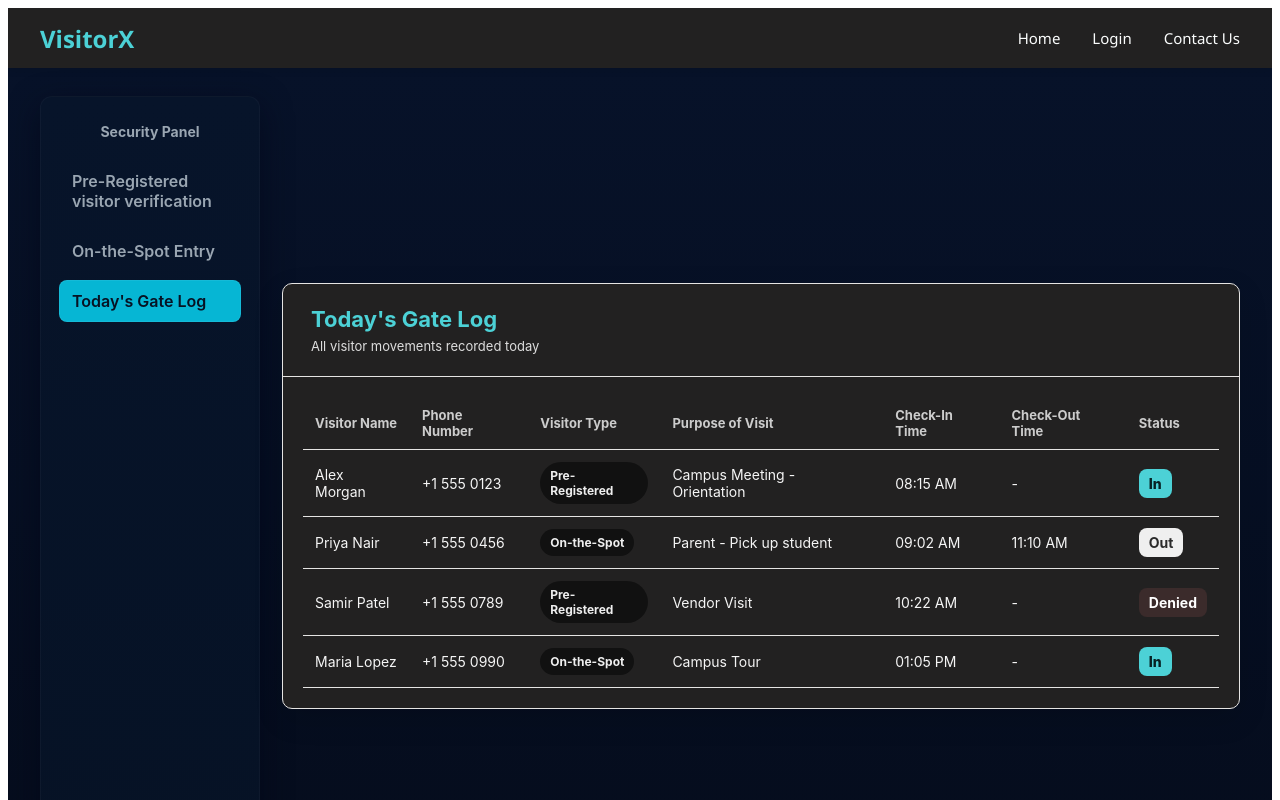
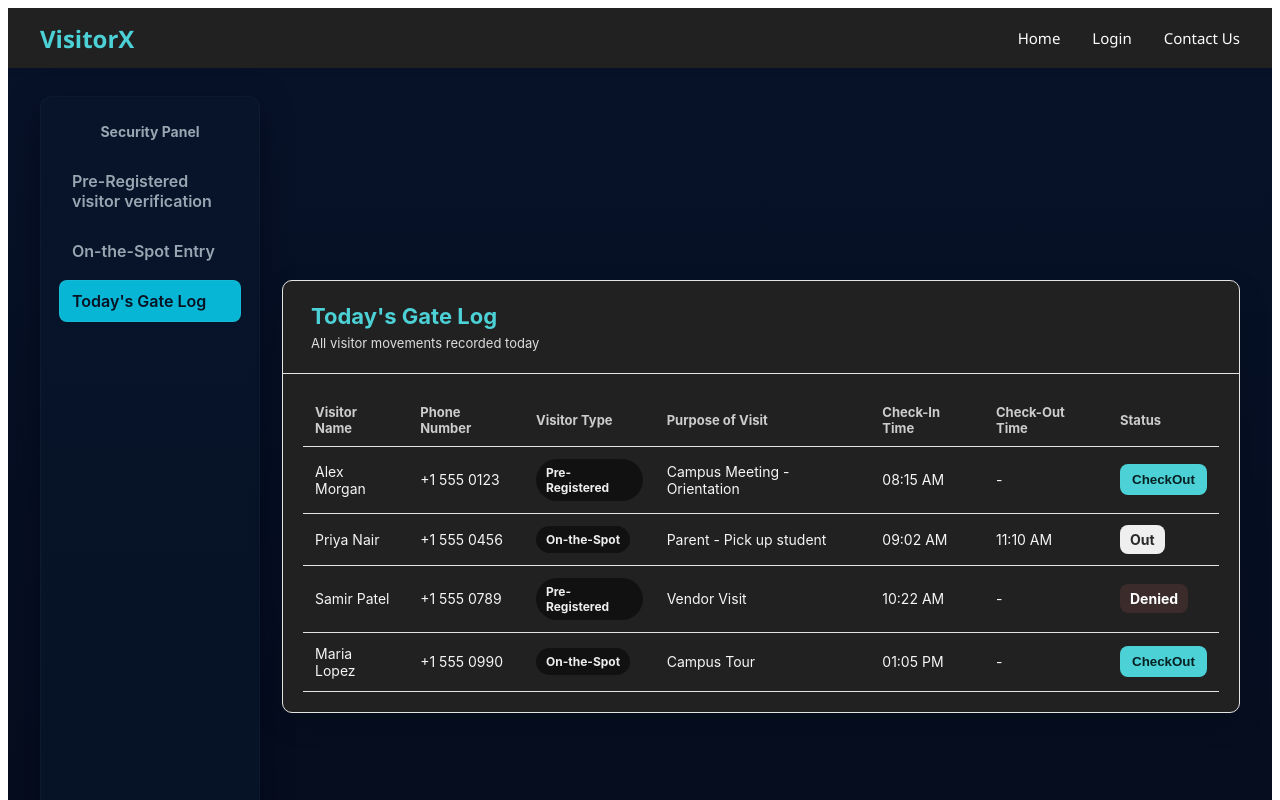
Before and after one commit to Jahnnvi/smart-visitor-management-system, a React (Create React App) app: page /security/logs in a window 1280 px wide. Shown: the top 800 px of the page. Built offline with nearby package versions, Linux system fonts and the light colour scheme.

Commit message:
Added CheckOut button to GateLog

```diff
--- a/src/Pages/security/GateLogs.jsx
+++ b/src/Pages/security/GateLogs.jsx
@@ -1,4 +1,4 @@
-import React from "react";
+import React, { useState } from "react";
 import SecuritySidebar from "../../components/SecuritySidebar";
 
 export default function GateLogs() {
@@ -10,7 +10,7 @@ export default function GateLogs() {
     border: "#E5E4E3",
   };
 
-  const mockToday = [
+  const [mockToday, setMockToday] = useState([
     {
       id: "1",
       name: "Alex Morgan",
@@ -51,7 +51,7 @@ export default function GateLogs() {
       checkOut: "-",
       status: "In",
     },
-  ];
+  ]);
 
   /* ---------- LAYOUT (MATCH OTHER SECURITY PAGES) ---------- */
 
@@ -90,7 +90,7 @@ export default function GateLogs() {
     boxShadow: "0 10px 30px rgba(0,0,0,0.12)",
     background: PALETTE.tableDark,
     color: "#fff",
-	border: `1px solid ${PALETTE.border}`,
+    border: `1px solid ${PALETTE.border}`,
   };
 
   const header = {
@@ -153,6 +153,39 @@ export default function GateLogs() {
     };
   }
 
+  const checkoutBtn = {
+    background: PALETTE.accent,
+    color: "#072022",
+    border: "none",
+    padding: "8px 12px",
+    borderRadius: 8,
+    fontWeight: 800,
+    cursor: "pointer",
+  };
+
+  function getCurrentTime() {
+    return new Date().toLocaleTimeString([], {
+      hour: "2-digit",
+      minute: "2-digit",
+    });
+  }
+
+  function handleCheckout(id) {
+    const outTime = getCurrentTime();
+
+    setMockToday((prev) =>
+      prev.map((v) =>
+        v.id === id
+          ? {
+              ...v,
+              status: "Out",
+              checkOut: outTime,
+            }
+          : v
+      )
+    );
+  }
+
   return (
     <div style={pageStyle}>
       <div style={layoutStyle}>
@@ -191,8 +224,18 @@ export default function GateLogs() {
                       <td style={td}>{v.purpose}</td>
                       <td style={td}>{v.checkIn}</td>
                       <td style={td}>{v.checkOut || "-"}</td>
+
                       <td style={td}>
-                        <span style={statusStyle(v.status)}>{v.status}</span>
+                        {v.status === "In" ? (
+                          <button
+                            style={checkoutBtn}
+                            onClick={() => handleCheckout(v.id)}
+                          >
+                            CheckOut
+                          </button>
+                        ) : (
+                          <span style={statusStyle(v.status)}>{v.status}</span>
+                        )}
                       </td>
                     </tr>
                   ))}
```
